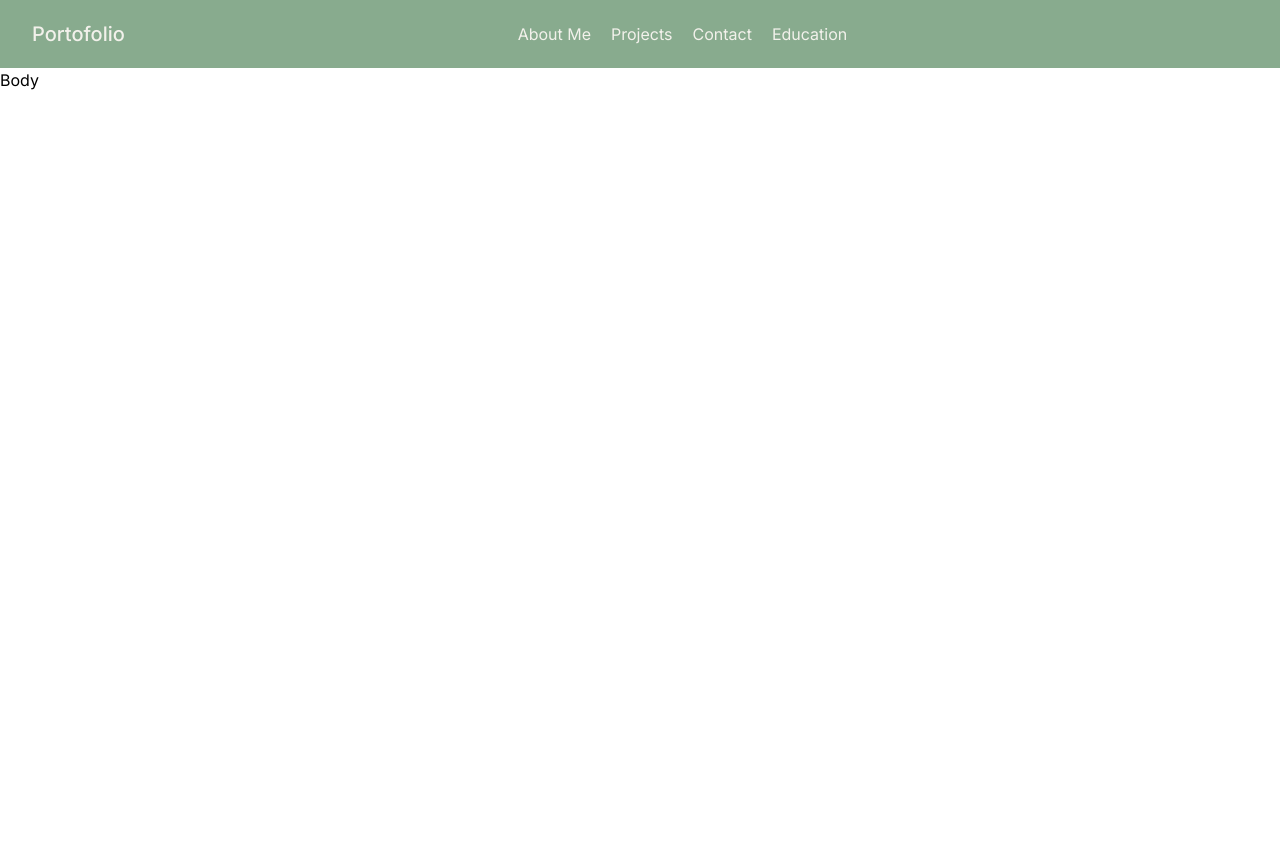
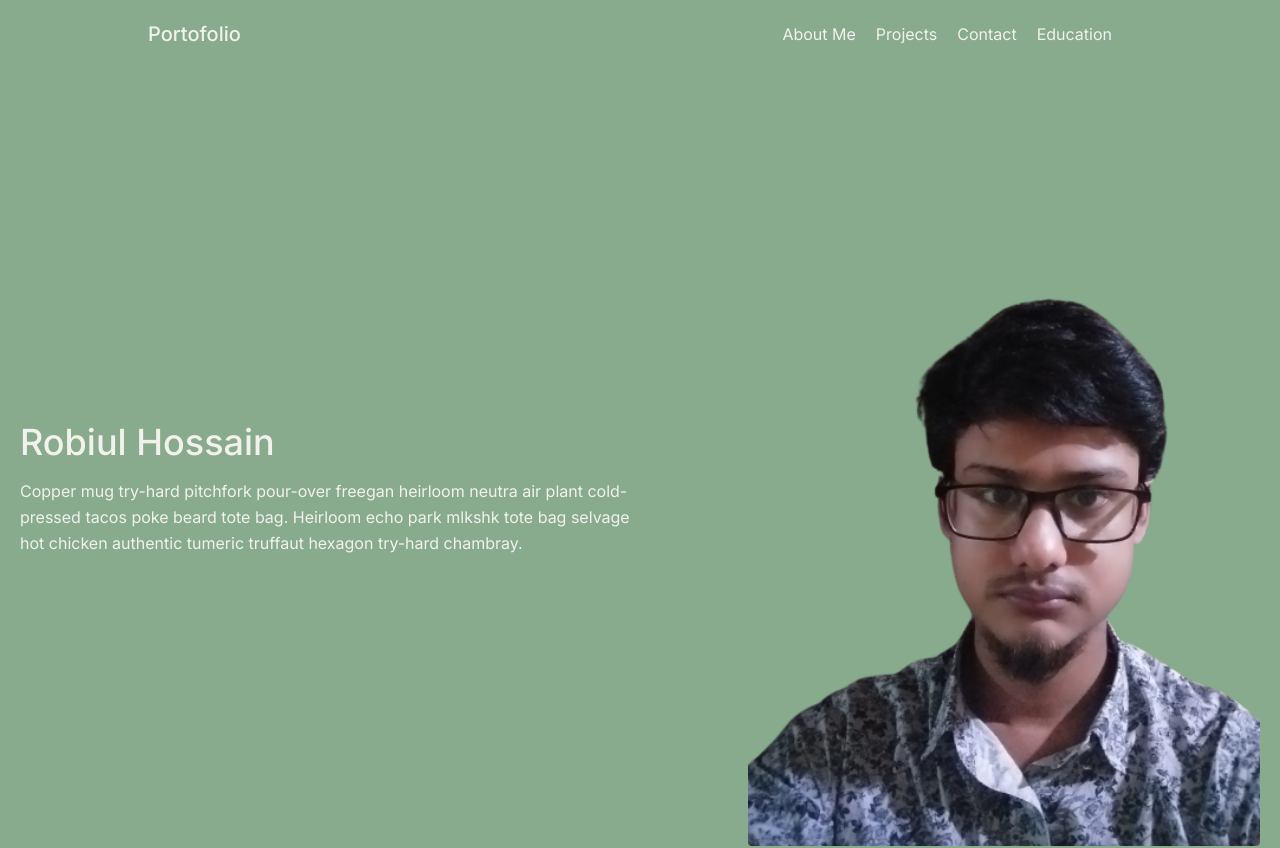
Before and after one commit to coder7475/robiul-hossain-portfolio, a Next.js app: page / in a window 1280 px wide. Shown: the top 848 px of the page. Before the commit the page ends 800 px from the top, so only its background shows below. Built offline with nearby package versions, Linux system fonts and the light colour scheme.

Commit message:
feat: align navbar appropriately

```diff
--- a/src/app/page.tsx
+++ b/src/app/page.tsx
@@ -1,9 +1,11 @@
 import Navbar from '../components/shared/Navbar';
+import Banner from '../components/ui/Banner';
 
 const HomePage = () => {
   return (
     <div>
       <Navbar/>
+      <Banner/>
       <p>Body</p>
     </div>
   );
--- a/src/components/shared/Navbar.tsx
+++ b/src/components/shared/Navbar.tsx
@@ -3,11 +3,11 @@ import Link from 'next/link';
 const Navbar = () => {
   return (
     <header className="text-light bg-primary ">
-      <div className="container mx-auto flex flex-wrap p-5 flex-col md:flex-row items-center">
+      <div className="container mx-auto flex justify-between flex-wrap p-5 flex-col md:flex-row items-center max-w-5xl">
         <a className="flex title-font font-medium items-center justify-center text-light mb-4 md:mb-0">
-          <span className="ml-3 text-xl">Portofolio</span>
+          <span className="text-xl">Portofolio</span>
         </a>
-        <nav className="md:ml-auto md:mr-auto flex flex-wrap items-center text-base justify-center">
+        <nav className="flex flex-wrap items-center text-base justify-center">
           <Link className="mr-5 hover:text-gray " href="#about">About Me</Link>
           <Link className="mr-5 hover:text-gray" href="#projects">Projects</Link>
           <Link className="mr-5 hover:text-gray" href="#contact">Contact</Link>
--- /dev/null
+++ b/src/components/ui/Banner.tsx
@@ -0,0 +1,35 @@
+import Image from "next/image";
+import profilePic from './../../assets/profile.png';
+
+const Banner = () => {
+  return (
+    <section className="text-light bg-primary">
+      <div className="container mx-auto flex px-5 py-24 md:flex-row flex-col items-center">
+        <div className="lg:flex-grow md:w-1/2 lg:pr-24 md:pr-16 flex flex-col md:items-start md:text-left mb-16 md:mb-0 items-center text-center">
+          <h1 className="sm:text-4xl text-3xl mb-4 font-medium text-gray-900">
+           Robiul Hossain
+          </h1>
+          <p className="mb-8 leading-relaxed">
+            Copper mug try-hard pitchfork pour-over freegan heirloom neutra air
+            plant cold-pressed tacos poke beard tote bag. Heirloom echo park
+            mlkshk tote bag selvage hot chicken authentic tumeric truffaut
+            hexagon try-hard chambray.
+          </p>
+
+        </div>
+        <div className="lg:max-w-lg lg:w-full md:w-1/2 w-5/6">
+          <Image
+            className="object-cover object-center rounded"
+            alt="hero"
+            src={profilePic}
+            width="720px"
+            height="600px"
+            priority={true}
+          />
+        </div>
+      </div>
+    </section>
+  );
+};
+
+export default Banner;
--- a/tailwind.config.ts
+++ b/tailwind.config.ts
@@ -9,7 +9,7 @@ const config: Config = {
   theme: {
     colors: {
       "primary": "#88AB8E",
-      "secondary": "AFC8AD",
+      "secondary": "#AFC8AD",
       "gray": "#EEE7DA",
       "light": "#F2F1EB"
     }
```
Also changed, not shown: src/assets/profile.png (added).
